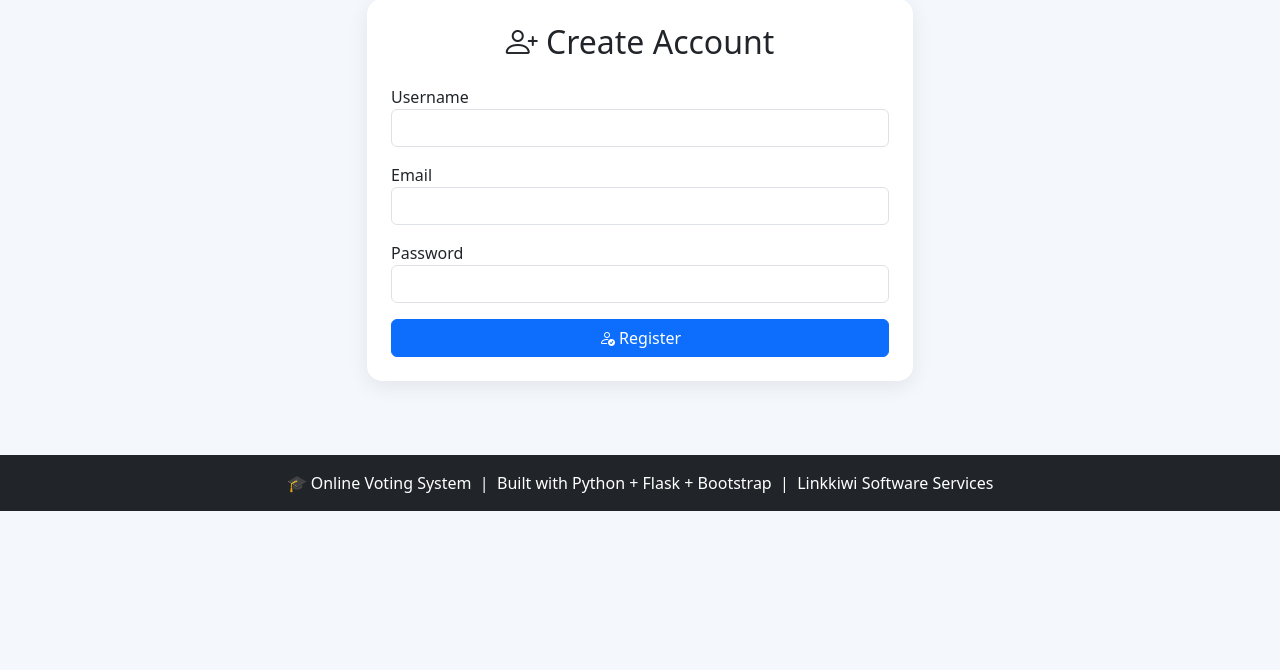
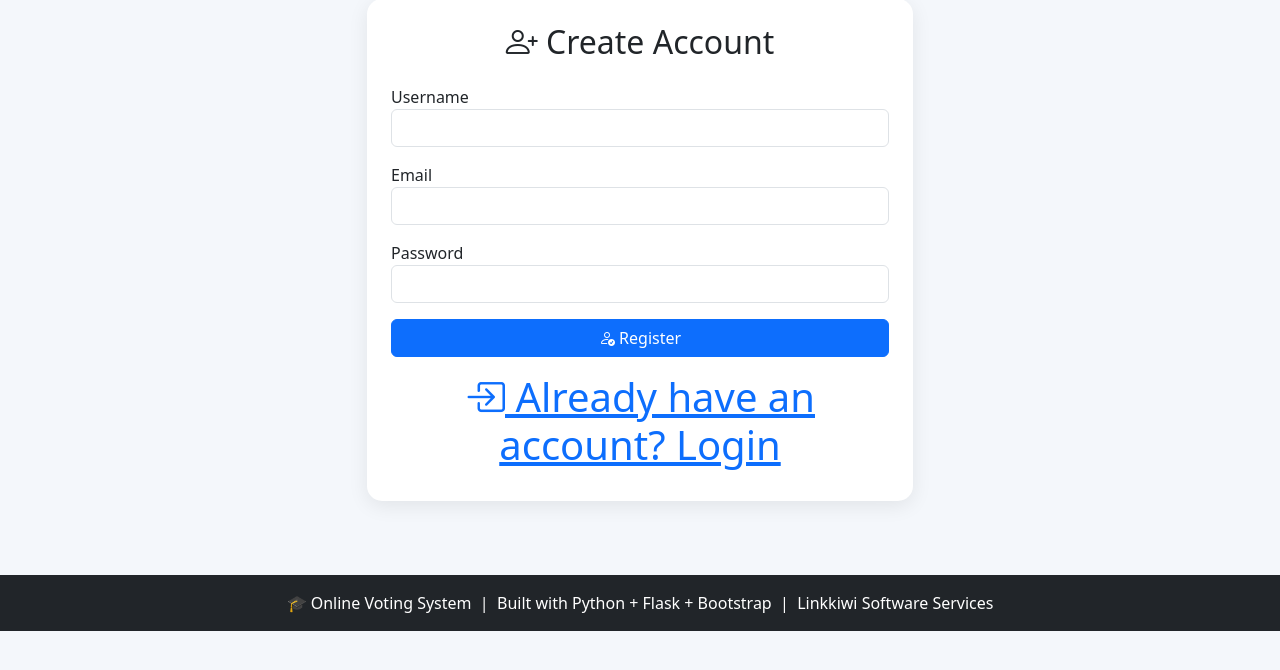
Before and after one commit to krishna002418/Linkkiwi-Trainning, a Flask app: page /register in a window 1280 px wide. Shown: the part 97-767 px from the top of the page. Run offline with Flask 3, Linux system fonts and the light colour scheme.

Commit message:
python project

```diff
--- a/templates/candidates.html
+++ b/templates/candidates.html
@@ -229,6 +229,12 @@
 </a>
 
 </li>
+  <hr>
+                <a href="{{ url_for('index') }}"
+                   class="btn btn-lg px-4"
+                   style="background-color:#1e3a5f; color:white;">
+                    ← Back to Home
+                </a>
 
 {% endfor %}
 
--- a/templates/login.html
+++ b/templates/login.html
@@ -49,6 +49,11 @@
 </button>
 
 </form>
+<h1 class="text-center mt-3">
+    <a href="{{ url_for('register') }}">
+        <i class="bi bi-person-plus"></i>
+        Register
+    </a>
 
 </div>
 
--- a/templates/register.html
+++ b/templates/register.html
@@ -63,6 +63,12 @@
 </button>
 
 </form>
+<h1 class="text-center mt-3">
+    <a href="{{ url_for('login') }}">
+        <i class="bi bi-box-arrow-in-right"></i>
+        Already have an account? Login
+    </a>
+</h1>
 
 </div>
 
```
